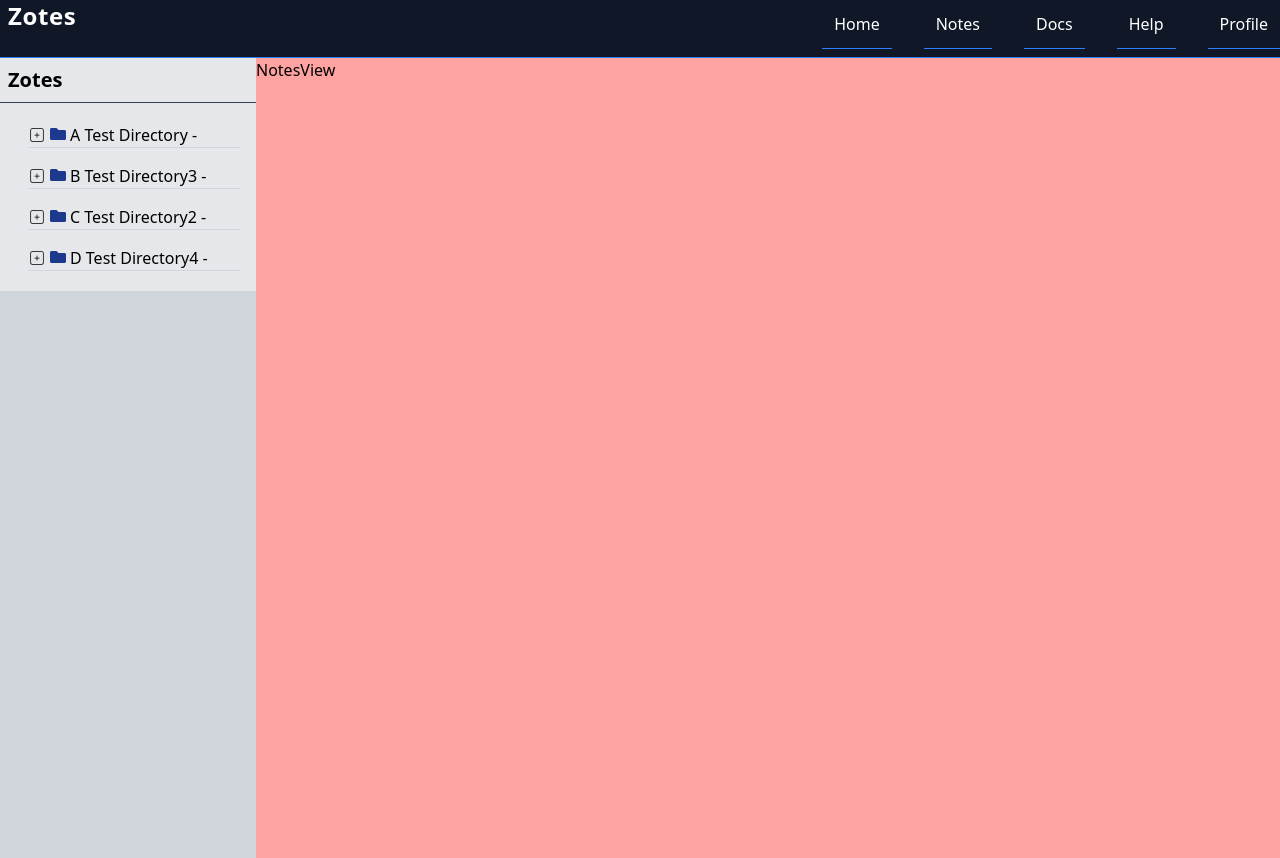
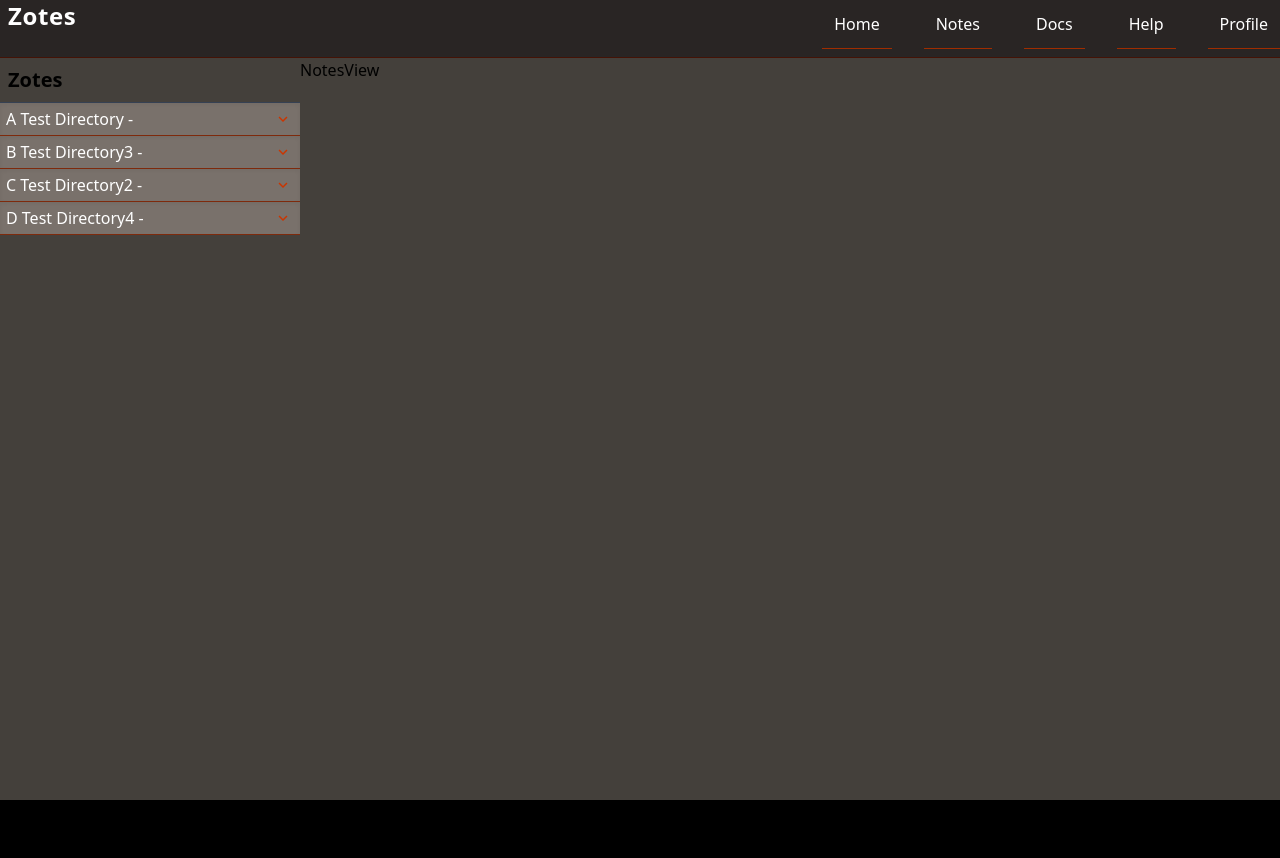
Before and after one commit to cwilliamson29/zotes, a React (Vite) app: page /user in a window 1280 px wide. After the commit the page ends 800 px from the top, so only its background shows below. Built offline with nearby package versions, Linux system fonts and the light colour scheme.

Commit message:
working on directory view

```diff
--- a/src/components/UserNavBar.jsx
+++ b/src/components/UserNavBar.jsx
@@ -5,8 +5,8 @@ import {IoMdClose} from "react-icons/io";
 
 function UserNavBar() {
     const [isOpen, setIsOpen] = useState(false);
-    const sm = "border-b-1 border-gray-500 block px-2 py-2 rounded hover:bg-blue-800"
-    const lg = " md:p-3 border-b-1 border-blue-500 lg:ml-2 cursor-pointer hover:bg-gray-800 hover:text-blue-300 transition duration-200"
+    const sm = "border-b-1 border-orange-800 block px-2 py-2 rounded hover:bg-blue-800"
+    const lg = " md:p-3 border-b-1 border-orange-800 lg:ml-2 cursor-pointer hover:bg-stone-700 hover:text-blue-300 transition duration-200"
     const menuItems = [
         {name: 'Home', link: '/'},
         {name: 'Notes', link: '/user'},
@@ -15,7 +15,7 @@ function UserNavBar() {
         {name: 'Profile', link: '/user/profile'}
     ]
     return (
-        <nav className="flex flex-col md:flex-row justify-between w-full pb-2 border-b-1 bg-gray-900 border-blue-500">
+        <nav className="flex flex-col md:flex-row justify-between w-full pb-2 border-b-1 bg-stone-800 border-orange-950">
             {/* Logo */}
             <div className="flex flex-row justify-between w-full h-full">
                 <div className="text-2xl font-bold tracking-wide ml-2 h-full m-auto">Zotes</div>
--- a/src/components/notes/DisplayDirecories.jsx
+++ b/src/components/notes/DisplayDirecories.jsx
@@ -2,37 +2,40 @@ import {useState} from 'react'
 import {sortDirectoriesByName} from "../../helpers/sidebarHelper.js";
 import {Transition} from "@headlessui/react";
 import {useData} from "../../hooks/useData.jsx";
-import {FaFolder, FaFolderOpen} from "react-icons/fa";
-import {CiSquareMinus, CiSquarePlus} from "react-icons/ci";
+import {MdKeyboardArrowUp, MdOutlineKeyboardArrowDown} from "react-icons/md";
 
-function DisplayDirectories({directory}) {
+function DisplayDirectories({directory, level, padding = 6}) {
     const {children} = useData()
 
     const [expanded, setExpanded] = useState(false);
     const sortedDirectories = sortDirectoriesByName(children)
+    const base = " py-1 prr-1 overflow-hidden border-orange-900 border-b-1 shadow-inner text-white "
+    const dirBG = level % 2 === 0 ? "bg-stone-800" : "bg-stone-500"
+    const pad = padding === 0 ? padding + 6 : 0
+    //const nameSpacing = `padding: ${lvlp}px`
+    console.log(pad)
+    //console.log(level !== 1 ? "plb-1 bg-red-300" + base + dirBG : "plb-1 bg-red-300" + base + dirBG)
+    return (
+        <div className={base + dirBG}>
+            <div className="flex flex-row content-center justify-between w-[100%]" onClick={() => setExpanded(!expanded)}>
+                <p className={'pll-[14px] overflow-hidden whitespace-nowrap text-ellipsis'} style={{paddingLeft: `${padding}px`}}>
+                    {directory.name} - {directory.parent_id}
+                </p>
 
-    return (
-        <div className={"pl-3 py-1 overflow-hidden "}>
-            <div className="flex flex-row content-center border-b-1 border-gray-300 w-[100%]" onClick={() => setExpanded(!expanded)}>
                 <div className="flex my-auto  pr-1">
                     {expanded ?
                         <>
-                            <CiSquareMinus size="18px" className="mr-1"/>
-                            <FaFolderOpen className="text-blue-700"/>
+                            <MdKeyboardArrowUp size="18px" className="mr-1 text-orange-700"/>
+                            {/*<FaFolderOpen className="text-blue-700"/>*/}
                         </>
                         :
                         <>
-                            <CiSquarePlus size="18px" className="mr-1"/>
-                            <FaFolder className="text-blue-900"/>
+                            <MdOutlineKeyboardArrowDown size="18px" className="mr-1 text-orange-700"/>
+                            {/*<FaFolder className="text-blue-900"/>*/}
                         </>
 
                     }
                 </div>
-
-                <p className="overflow-hidden whitespace-nowrap text-ellipsis">
-                    {directory.name} - {directory.parent_id}
-                </p>
-
             </div>
 
             <Transition show={expanded} enter="transition ease-in-out duration-150" enterFrom="opacity-0 h-0" enterTo="opacity-100 h-auto"
@@ -40,7 +43,7 @@ function DisplayDirectories({directory}) {
                 <div className="min-w-full">
                     {sortedDirectories.map((child) => {
                             if (child.parent_id === directory.id) {
-                                return (<DisplayDirectories key={child.id} directory={child}/>)
+                                return (<DisplayDirectories key={child.id} directory={child} level={level + 1} padding={padding + 12}/>)
                             }
                         }
                     )
--- a/src/components/notes/NotesView.jsx
+++ b/src/components/notes/NotesView.jsx
@@ -2,7 +2,7 @@ import React from 'react'
 
 function NotesView() {
     return (
-        <div className="w-full text-black h-screen bg-red-300">NotesView</div>
+        <div className="w-full text-black min-h-[calc(100%-58px)] ">NotesView</div>
     )
 }
 
--- a/src/components/notes/Sidebar.jsx
+++ b/src/components/notes/Sidebar.jsx
@@ -25,7 +25,7 @@ function Sidebar() {
                 </div>
             </div>
 
-            <div className={`fixed xl:static z-30 top-0 left-0 h-full w-80 bg-gray-200 text-black transform transition-transform duration-300 ease-in-out
+            <div className={`fixed xl:static z-30 top-0 left-0 h-full  max-w-[300px] min-w-[300px] text-black transform transition-transform duration-300 ease-in-out
                 ${isOpen ? 'translate-x-0' : '-translate-x-full'} xl:translate-x-0`}>
 
                 <div className="p-2 font-bold text-xl border-b border-gray-700 flex items-center justify-between">
@@ -34,9 +34,9 @@ function Sidebar() {
 
                 </div>
 
-                <div className="flex flex-col p-4 space-y-2">
+                <div className="flex flex-col">
                     {sortedDirectories.map((item) => (
-                        <DisplayDirectories directory={item} key={item.id}/>
+                        <DisplayDirectories directory={item} key={item.id} level={1}/>
                     ))}
                 </div>
             </div>
--- a/src/helpers/sidebarHelper.js
+++ b/src/helpers/sidebarHelper.js
@@ -1,8 +1,7 @@
 export const sortDirectoriesByName = (directories) => {
-    const arr = directories.sort((a, b) => {
+    return directories.sort((a, b) => {
         if (a.name > b.name) return 1;
         if (a.name < b.name) return -1;
         return 0;
     });
-    return arr;
 }
--- a/src/pages/ProtectedRoutes.jsx
+++ b/src/pages/ProtectedRoutes.jsx
@@ -4,7 +4,7 @@ import {Outlet} from "react-router-dom";
 
 function ProtectedRoutes() {
     return (
-        <div className="w-full h-screen bg-gray-600 text-white">
+        <div className="w-full h-screen bg-stone-700 text-white">
             <UserNavBar/>
             <Outlet/>
         </div>
--- a/src/pages/protected/Notes.jsx
+++ b/src/pages/protected/Notes.jsx
@@ -4,7 +4,7 @@ import NotesView from "../../components/notes/NotesView.jsx";
 
 function Notes() {
     return (
-        <div className="xl:flex min-h-[calc(100%-58px)] bg-gray-300">
+        <div className="xl:flex min-h-[calc(100%-58px)] ">
             <Sidebar/>
             <NotesView/>
         </div>
```
